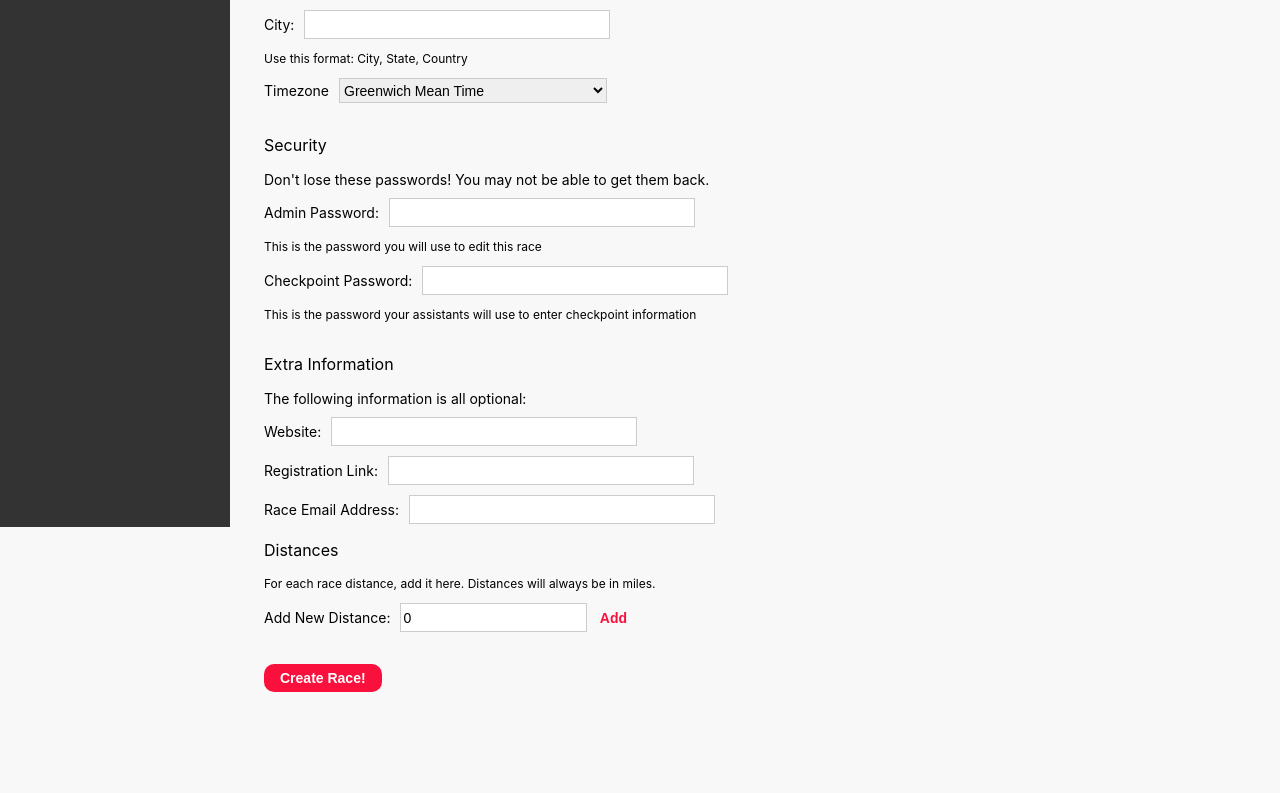
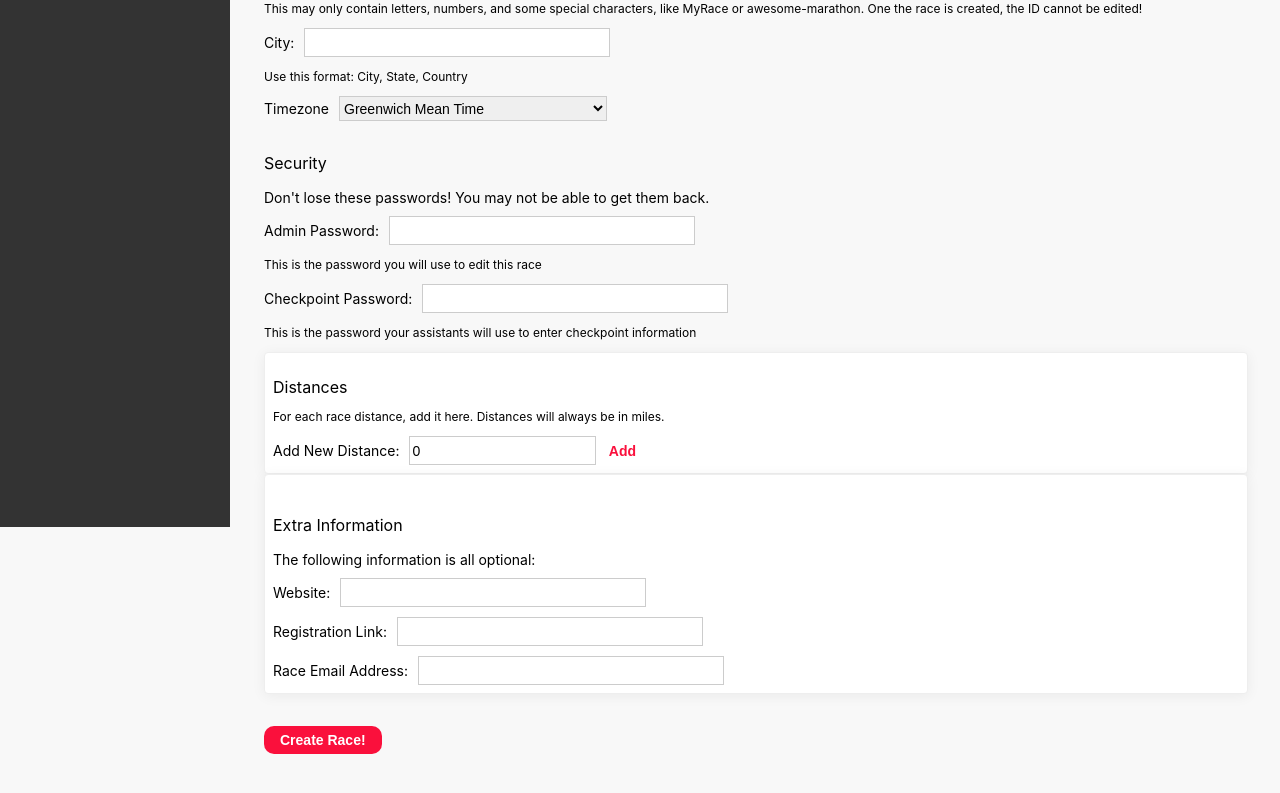
Before and after one commit to Pevio/race-aide, a React (Create React App) app in the folder client/: page /createrace in a window 1280 px wide. Shown: the part 305-1098 px from the top of the page. Before the commit the page ends 1061 px from the top, so only its background shows below. Built offline with nearby package versions, Linux system fonts and the light colour scheme.

Commit message:
styles, fix time display with offset

```diff
--- a/client/src/App.css
+++ b/client/src/App.css
@@ -116,16 +116,19 @@ h1 {
   font-size: 18px;
   color: black;
   font-weight: bold;
+  margin-bottom: 32px;
 }
 h2 {
   font-size: 14px;
   color: black;
   font-weight: bold;
+  margin-bottom: 16px;
 }
 h3 {
   font-size: 16px;
   color: black;
   font-weight: normal;
+  margin-bottom: 10px;
 }
 
 input[type="text"],
--- a/client/src/components/RaceDetailsForm.tsx
+++ b/client/src/components/RaceDetailsForm.tsx
@@ -211,18 +211,7 @@ export function RaceDetailsForm(props: Props) {
           </div>
         </>
       )}
-      <div>
-        <p style={{ marginTop: 32, fontSize: 16 }}>Extra Information</p>
-        <p style={{ margin: 0 }}>The following information is all optional:</p>
-        {getFormInputField("website", "Website", undefined, true)}
-        {getFormInputField(
-          "registration",
-          "Registration Link",
-          undefined,
-          true
-        )}
-        {getFormInputField("raceEmail", "Race Email Address", "", true)}
-
+      <div className="container">
         {!hasStarted && (
           <>
             <h3>Distances</h3>
@@ -309,6 +298,18 @@ export function RaceDetailsForm(props: Props) {
           </>
         )}
       </div>
+      <div className="container">
+        <p style={{ marginTop: 32, fontSize: 16 }}>Extra Information</p>
+        <p style={{ margin: 0 }}>The following information is all optional:</p>
+        {getFormInputField("website", "Website", undefined, true)}
+        {getFormInputField(
+          "registration",
+          "Registration Link",
+          undefined,
+          true
+        )}
+        {getFormInputField("raceEmail", "Race Email Address", "", true)}
+      </div>
       <div style={{ marginTop: 32 }}>
         <button onClick={onSubmit} className="clickable-button">
           {props.isUpdate ? "Save Race Details" : "Create Race!"}
--- a/client/src/pages/Race/RaceAdmin.tsx
+++ b/client/src/pages/Race/RaceAdmin.tsx
@@ -83,7 +83,6 @@ export function RaceAdmin({ match, history }: RouteComponentProps<AdminProps>) {
           </button>
         </p>
         {raceData.authorization === "RACE_ADMIN" && (
-          <>
           <RaceDetailsForm
             isUpdate
             onClickSubmit={(race: Partial<FullRace>) => {
@@ -91,7 +90,6 @@ export function RaceAdmin({ match, history }: RouteComponentProps<AdminProps>) {
             }}
             defaultData={raceData.race}
           />
-          </>
         )}
       </>
     );
--- a/client/src/pages/Race/RaceHome.tsx
+++ b/client/src/pages/Race/RaceHome.tsx
@@ -106,7 +106,7 @@ export function RaceHome({
               );
               if (!distance) return "";
               const timeString = displayTime(
-                (distance.lastTime - race.startTime) / 1000,
+                (distance.lastTime - race.startTime - (runner.offset * 1000)) / 1000,
                 true
               );
               return `${
--- a/client/src/pages/Race/RaceParticipants.tsx
+++ b/client/src/pages/Race/RaceParticipants.tsx
@@ -156,7 +156,7 @@ export function RaceParticipants({
                           ].checkpointInfo[checkpointIndex]?.timestamp;
                         if (!timestamp) return "";
                         return displayTime(
-                          (timestamp - runner.offset * 1000 - race.startTime) /
+                          (timestamp - (runner.offset * 1000) - race.startTime) /
                             1000,
                           true
                         );
@@ -265,7 +265,7 @@ export function RaceParticipants({
           <h3>Runner Check-In</h3>
           <div style={{ marginTop: 10 }}>
             <div style={{ display: "flex", position: "relative" }}>
-              <h2>{makingNewRunner ? "Edit Runner" : "Add Runner"}</h2>
+              <h2>{makingNewRunner ? "Add Runner" : "Edit Runner"}</h2>
               <button
                 style={{ position: "absolute", right: 0 }}
                 className="highlight-button"
--- a/client/src/util/timeUtils.tsx
+++ b/client/src/util/timeUtils.tsx
@@ -41,7 +41,7 @@ export const displayTime = (
     const displayNum = Math.floor(num);
     return displayNum >= 10 ? String(displayNum) : `0${displayNum}`;
   };
-  let minutePart = seconds / 60;
+  let minutePart = seconds / 60.0;
   let secondPart = seconds & 60;
   if (!showHours)
     return `${Math.floor(minutePart)}:${twoDigitNumber(secondPart)}`;
```
Lines whose indentation alone changed are shown as unchanged.
